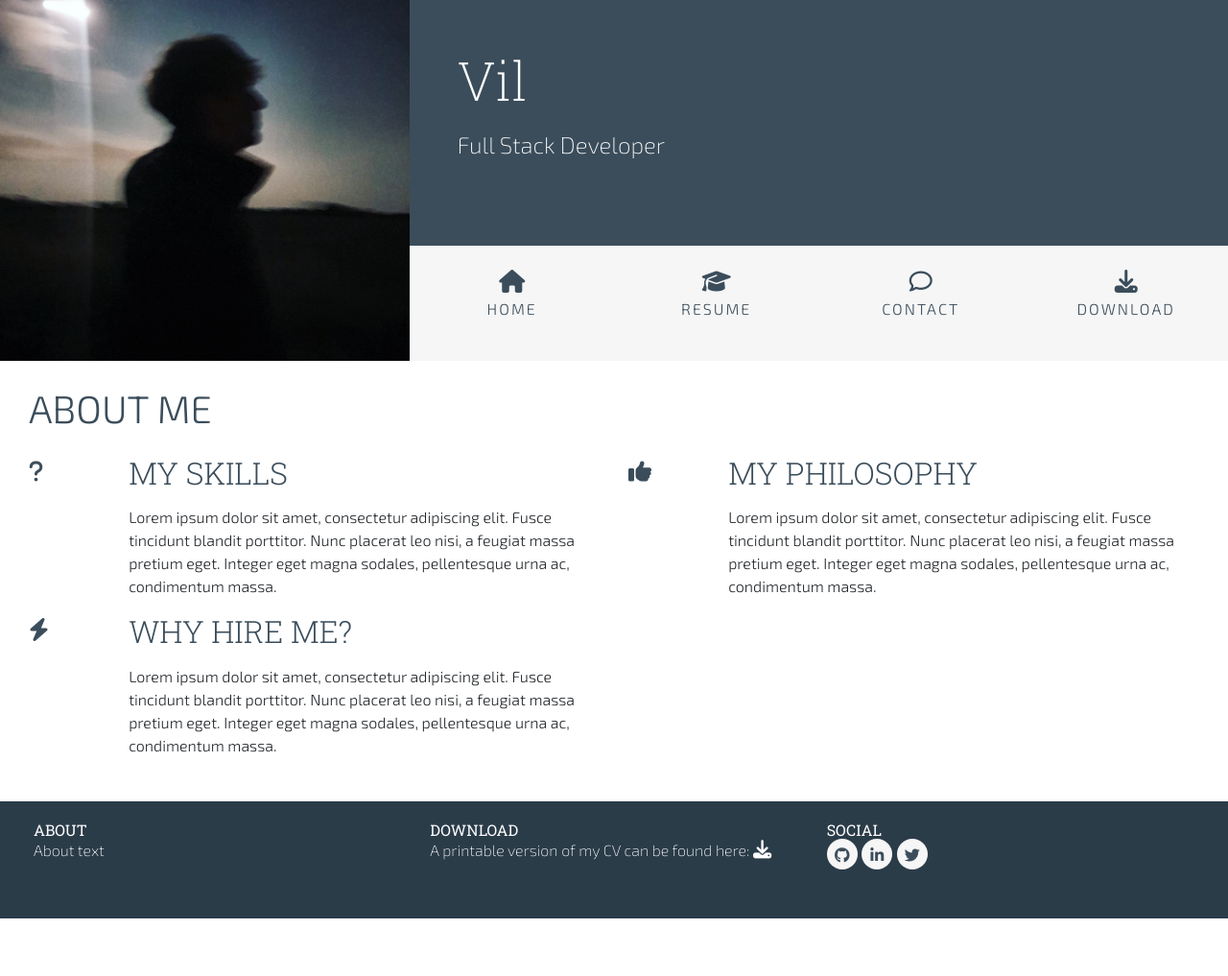
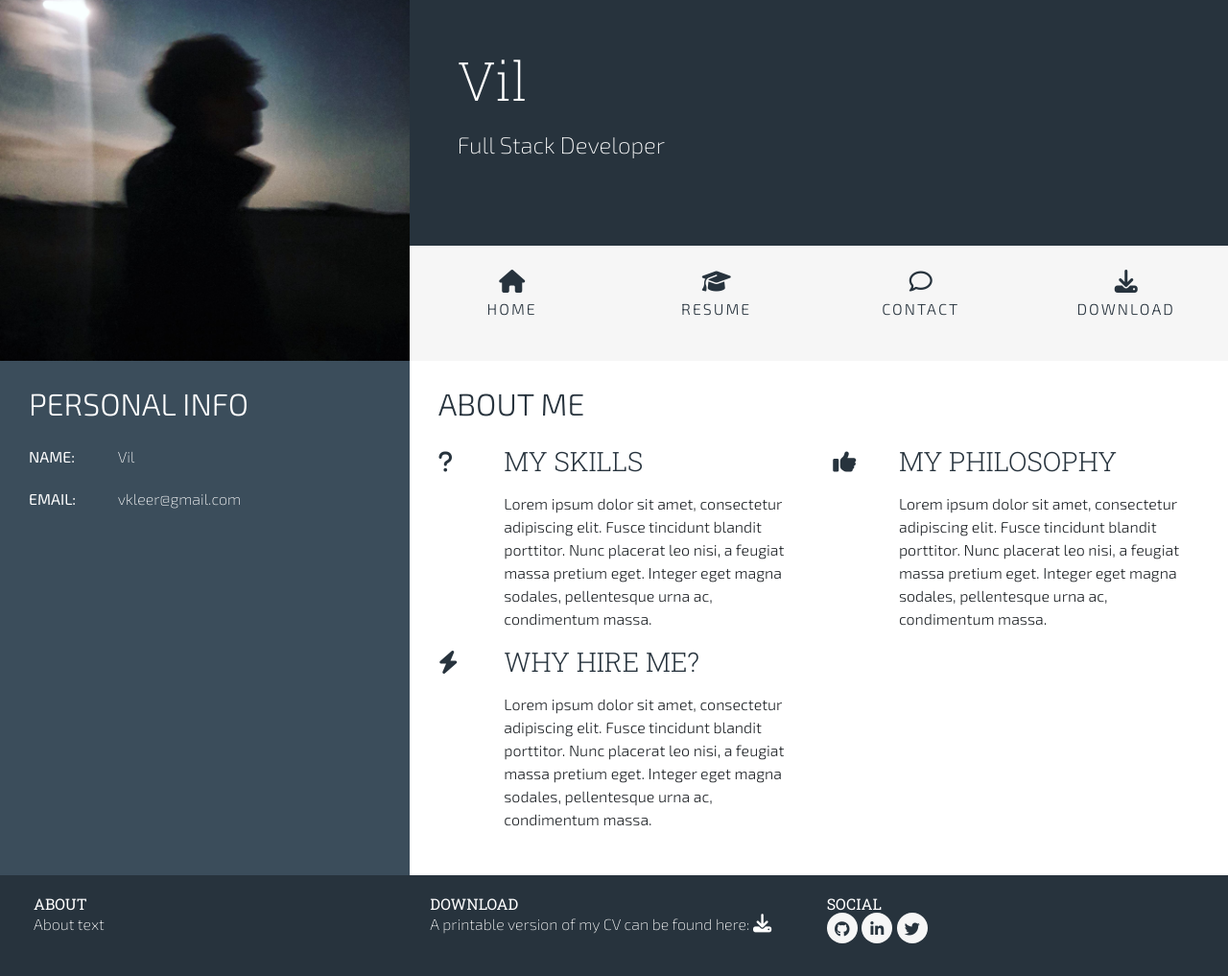
Before and after one commit to vkleer/ci-resume, a plain HTML site: page index.html in a window 1280 px wide. Shown: the whole page at 96% size. Before the commit the page ends 957 px from the top, so only its background shows below. Drawn offline with nearby package versions, Linux system fonts and the light colour scheme.

Commit message:
Add personal info section to index file and style it

```diff
--- a/assets/css/style.css
+++ b/assets/css/style.css
@@ -1,11 +1,18 @@
 @import url('https://fonts.googleapis.com/css2?family=Exo+2:wght@100;200;300;400;700&family=Roboto+Slab:wght@100;200;300;400;700&display=swap');
 /* Colours */
 .bg-color-name-title {
-    background-color: #3b4d5b;
+    background-color: #27333d;
 }
 
 .bg-color-three-reasons {
     background-color: #fff;
+}
+
+.bg-color-personal-info {
+    background-color: #3b4d5b;
+}
+.bg-color-personal-info h1 {
+    color: #fff;
 }
 
 .ui-menu-color {
@@ -23,6 +30,7 @@ p {
     font-weight: 300;
 }
 .p--white {
+    color: #fff;
     font-weight: 200;
 }
 
@@ -53,9 +61,10 @@ p {
 
 .section-heading {
     font-family: 'Exo 2', sans-serif;
+    font-size: 2rem;
     font-weight: 300;
     margin: 25px 0;
-    color: #3b4d5b;
+    color: #27333d;
 }
 
 /* Heading */
@@ -122,7 +131,7 @@ header {
     height: 120px;
     width: 100%;
     text-decoration: none;
-    color: #3b4d5b;
+    color: #27333d;
 }
 .menu-item a i {
     padding-top: 25px;
@@ -143,8 +152,7 @@ header {
 /* Footer */
 
 footer {
-    background-color: #2b3c49;
-    color: #fff;
+    background-color: #27333d;
     min-height: 120px;
     margin: 0;
 }
@@ -177,7 +185,7 @@ footer {
     font-size: 1rem;
     line-height: 10px;
     text-align: center;
-    color: #3b4d5b;
+    color: #27333d;
     background-color: #f6f6f6;
     -webkit-transition: all .25s ease-in-out;
     -moz-transition: all .25s ease-in-out;
@@ -191,15 +199,44 @@ footer {
 
 .three-reasons-icon {
     font-size: 1.5rem;
-    color: #3b4d5b;
+    color: #27333d;
     margin-top: 5px;
 }
 
 .three-reasons-heading {
     margin-bottom: 15px;
-    color: #3b4d5b;
+    color: #27333d;
     font-family: 'Roboto Slab', sans-serif;
     font-weight: 300;
+}
+
+/* Personal Info */
+
+.personal-info-item {
+    margin-bottom: 20px;
+    display: block;
+    clear: both;
+}
+.personal-info-item .key,
+.personal-info-item .value {
+    padding-right: 8px;
+    display: inline-block;
+}
+.personal-info-item .key p,
+.personal-info-item .value p {
+    margin: 0;
+}
+.personal-info-item .key {
+    width: 20%;
+    margin-right: 15px;
+    vertical-align: top;
+}
+.personal-info-item .key p {
+    font-weight: 400;
+}
+.personal-info-item .value {
+    position: relative;
+    width: 70%;
 }
 
 /* Hover.css */
--- a/index.html
+++ b/index.html
@@ -46,11 +46,46 @@
         </div>
     </header>
     <section class="container-fluid">
-        <div class="row row-table">
+        <div class="row">
+            <div class="col-md-4 bg-color-personal-info section-column">
+                <div class="row">
+                    <div class="col-12">
+                        <h1 class="section-heading uppercase">
+                            Personal info
+                        </h1>
+                    </div>
+                </div>
+                <div class="personal-info-item">
+                    <div class="key">
+                        <p class="uppercase p--white">
+                            Name:
+                        </p>
+                    </div>
+                    <div class="value">
+                        <p class="p--white">
+                            Vil
+                        </p>
+                    </div>
+                </div>
+                <div class="personal-info-item">
+                    <div class="key">
+                        <p class="uppercase p--white">
+                            Email:
+                        </p>
+                    </div>
+                    <div class="value">
+                        <p class="p--white">
+                            vkleer@gmail.com
+                        </p>
+                    </div>
+                </div>
+            </div>
             <div class="col-md-8 bg-color-three-reasons section-column">
                 <div class="row">
                     <div class="col">
-                        <h1 class="section-heading uppercase">About me</h1>
+                        <h2 class="section-heading uppercase">
+                            About me
+                        </h2>
                     </div>
                 </div>
                 <div class="row">
@@ -60,7 +95,7 @@
                                 <i class="three-reasons-icon fa fa-question" aria-hidden="true"></i>
                             </div>
                             <div class="col-10">
-                                <h2 class="three-reasons-heading uppercase">My skills</h2>
+                                <h3 class="three-reasons-heading uppercase">My skills</h3>
                                 <p>
                                     Lorem ipsum dolor sit amet, consectetur adipiscing elit. Fusce tincidunt blandit porttitor.
                                     Nunc placerat leo nisi, a feugiat massa pretium eget. Integer eget magna sodales, pellentesque urna ac, condimentum massa.
@@ -74,7 +109,7 @@
                                 <i class="three-reasons-icon fa fa-thumbs-up" aria-hidden="true"></i>
                             </div>
                             <div class="col-10">
-                                <h2 class="three-reasons-heading uppercase">My philosophy</h2>
+                                <h3 class="three-reasons-heading uppercase">My philosophy</h3>
                                 <p>
                                     Lorem ipsum dolor sit amet, consectetur adipiscing elit. Fusce tincidunt blandit porttitor.
                                     Nunc placerat leo nisi, a feugiat massa pretium eget. Integer eget magna sodales, pellentesque urna ac, condimentum massa.
@@ -88,7 +123,7 @@
                                 <i class="three-reasons-icon fa fa-bolt" aria-hidden="true"></i>
                             </div>
                             <div class="col-10">
-                                <h2 class="three-reasons-heading uppercase">Why hire me?</h2>
+                                <h3 class="three-reasons-heading uppercase">Why hire me?</h3>
                                 <p>
                                     Lorem ipsum dolor sit amet, consectetur adipiscing elit. Fusce tincidunt blandit porttitor.
                                     Nunc placerat leo nisi, a feugiat massa pretium eget. Integer eget magna sodales, pellentesque urna ac, condimentum massa.
```
